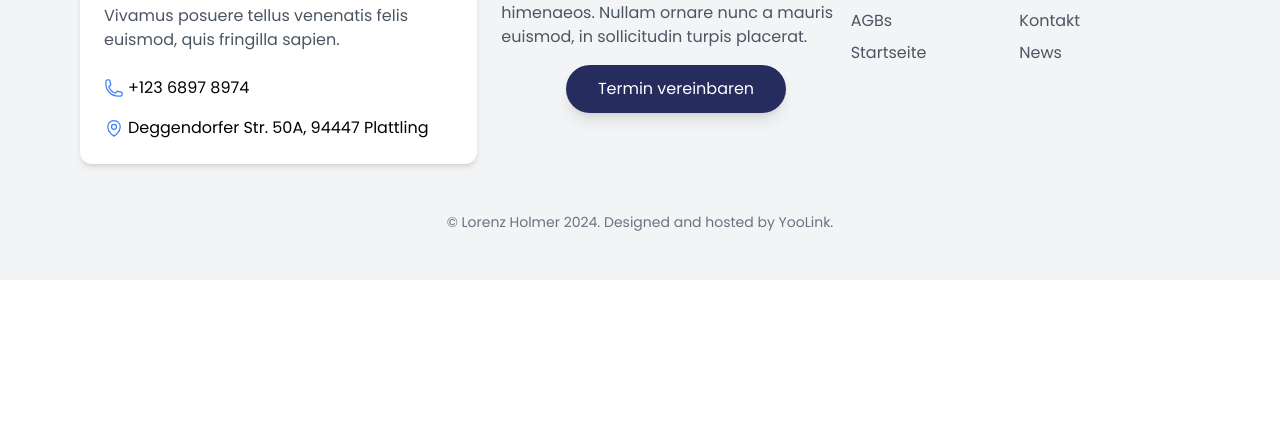
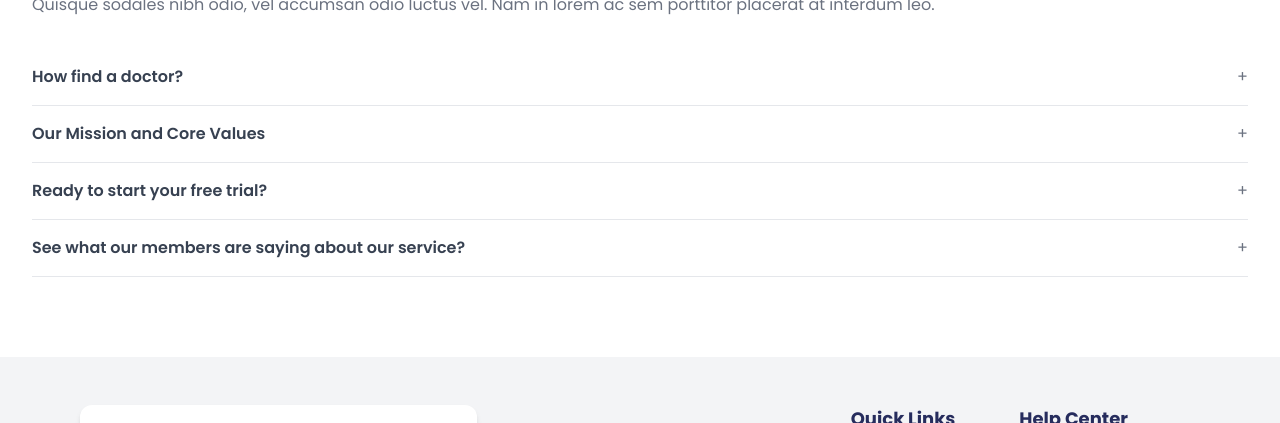
Before and after one commit to SirMelo01/ZahnarztpraxisHolmerFrontend, a website: page src/index.html in a window 1280 px wide. Shown: the part 5607-6030 px from the top of the page. Before the commit the page ends 5887 px from the top, so only its background shows below. Drawn offline with nearby package versions, Linux system fonts and the light colour scheme.

Commit message:
faq first try

```diff
--- a/src/index.html
+++ b/src/index.html
@@ -34,6 +34,14 @@
       --swiper-theme-color: #262C5D;
     }
   </style>
+
+
+<!--Für FAQ-->
+<style>
+    .faq-answer {
+        display: none;
+    }
+</style>
 
 <body class="bg-white font-sans">
 
@@ -391,6 +399,68 @@
 
 
 
+
+
+
+
+
+
+    <section itemscope itemtype="https://schema.org/FAQPage" class="py-10">
+        <div class="bg-white py-10">
+            <div class="max-w-7xl mx-auto px-4 sm:px-6 lg:px-8">
+                <h2 class="text-3xl font-extrabold text-gray-900 mb-6">FAQs</h2>
+                <p class="text-gray-500 mb-8">
+                    Quisque sodales nibh odio, vel accumsan odio luctus vel. Nam in lorem ac sem porttitor placerat at interdum leo.
+                </p>
+
+                <!-- FAQ Item -->
+                <div class="border-b border-gray-200">
+                    <button class="faq-question w-full text-left py-4 flex items-center justify-between text-gray-700 focus:outline-none">
+                        <span class="font-semibold">How find a doctor?</span>
+                        <span class="faq-toggle text-gray-500">+</span>
+                    </button>
+                    <div class="faq-answer py-2 text-gray-500">
+                        <p>Phasellus at viverra nibh, vel gravida urna. Nunc vitae facilisis justo. Donec lacus dolor, tincidunt quis sagittis vitae, iaculis ut sem. Donec a turpis faucibus, ultrices ipsum ut, ultricies arcu. Nullam et ex finibus, fermentum lectus quis, rutrum justo. Vivamus luctus ornare turpis, ut blandit lorem cursus sed.</p>
+                    </div>
+                </div>
+
+                <!-- Other FAQ Items -->
+                <div class="border-b border-gray-200">
+                    <button class="faq-question w-full text-left py-4 flex items-center justify-between text-gray-700 focus:outline-none">
+                        <span class="font-semibold">Our Mission and Core Values</span>
+                        <span class="faq-toggle text-gray-500">+</span>
+                    </button>
+                    <div class="faq-answer py-2 text-gray-500">
+                        <p>Here goes the answer for "Our Mission and Core Values".</p>
+                    </div>
+                </div>
+
+                <div class="border-b border-gray-200">
+                    <button class="faq-question w-full text-left py-4 flex items-center justify-between text-gray-700 focus:outline-none">
+                        <span class="font-semibold">Ready to start your free trial?</span>
+                        <span class="faq-toggle text-gray-500">+</span>
+                    </button>
+                    <div class="faq-answer py-2 text-gray-500">
+                        <p>Here goes the answer for "Ready to start your free trial?".</p>
+                    </div>
+                </div>
+
+                <div class="border-b border-gray-200">
+                    <button class="faq-question w-full text-left py-4 flex items-center justify-between text-gray-700 focus:outline-none">
+                        <span class="font-semibold">See what our members are saying about our service?</span>
+                        <span class="faq-toggle text-gray-500">+</span>
+                    </button>
+                    <div class="faq-answer py-2 text-gray-500">
+                        <p>Here goes the answer for "See what our members are saying about our service?".</p>
+                    </div>
+                </div>
+            </div>
+        </div>
+</section>
+
+
+
+
         <!-- Footer -->
         <footer class="bg-gray-100 py-12">
             <div class="max-w-6xl mx-auto px-4">
--- a/src/scripts/script.js
+++ b/src/scripts/script.js
@@ -23,4 +23,19 @@ $(document).ready(function () {
     $('#menu-toggle').on('click', function () {
         $('#mobile-menu').toggleClass('hidden');
     });
+
+
+
+    $('.faq-question').click(function() {
+        // FAQ-Answer öffnen/schließen
+        $(this).next('.faq-answer').slideToggle();
+
+        // Toggle-Symbol ändern (+ / -)
+        var toggleSymbol = $(this).find('.faq-toggle');
+        toggleSymbol.text(toggleSymbol.text() === '+' ? '-' : '+');
+
+        // Alle anderen Antworten schließen
+        $('.faq-answer').not($(this).next('.faq-answer')).slideUp();
+        $('.faq-toggle').not(toggleSymbol).text('+');
+    });
 });
```
Also changed, not shown: dist/output.css.
